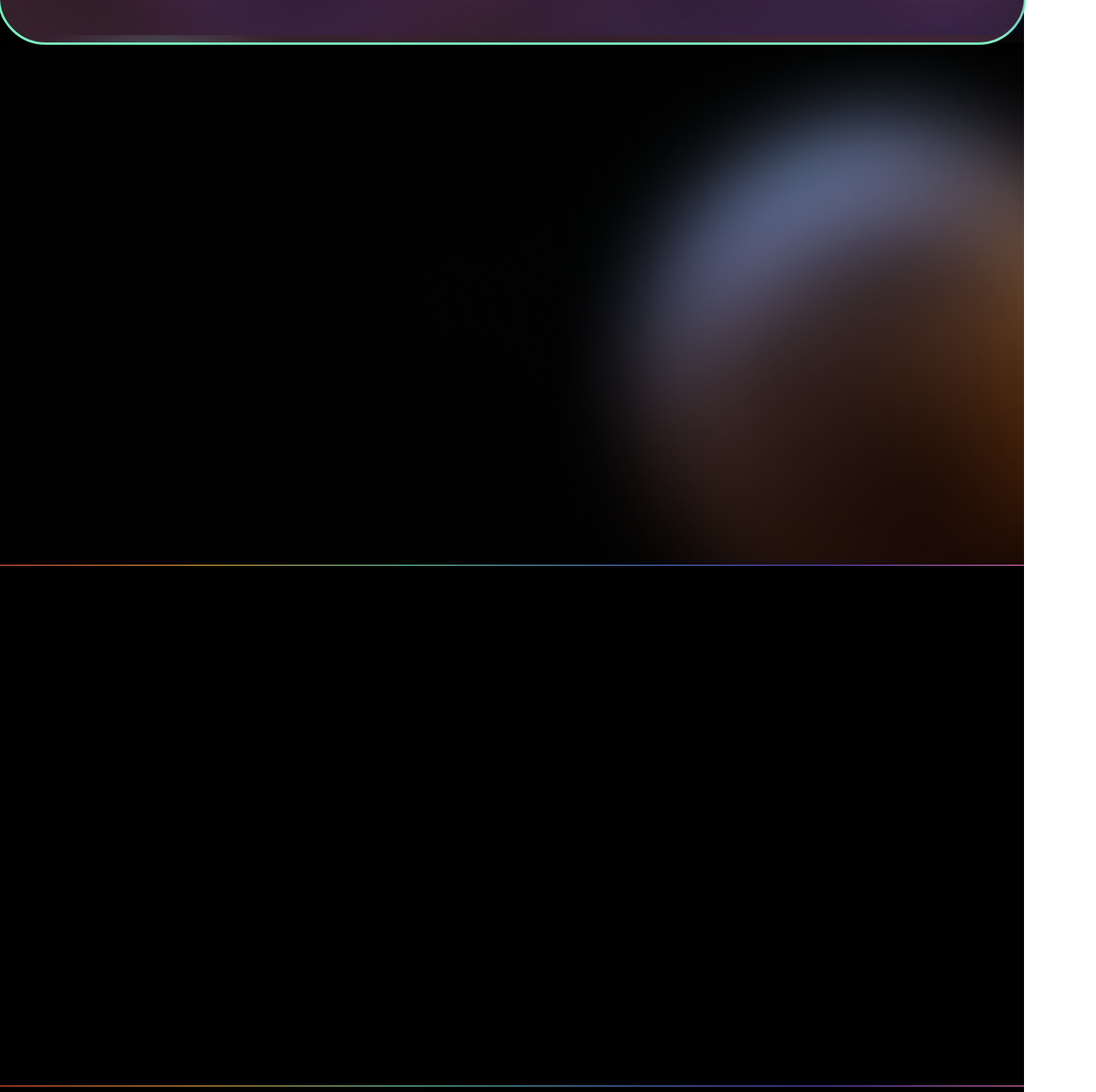
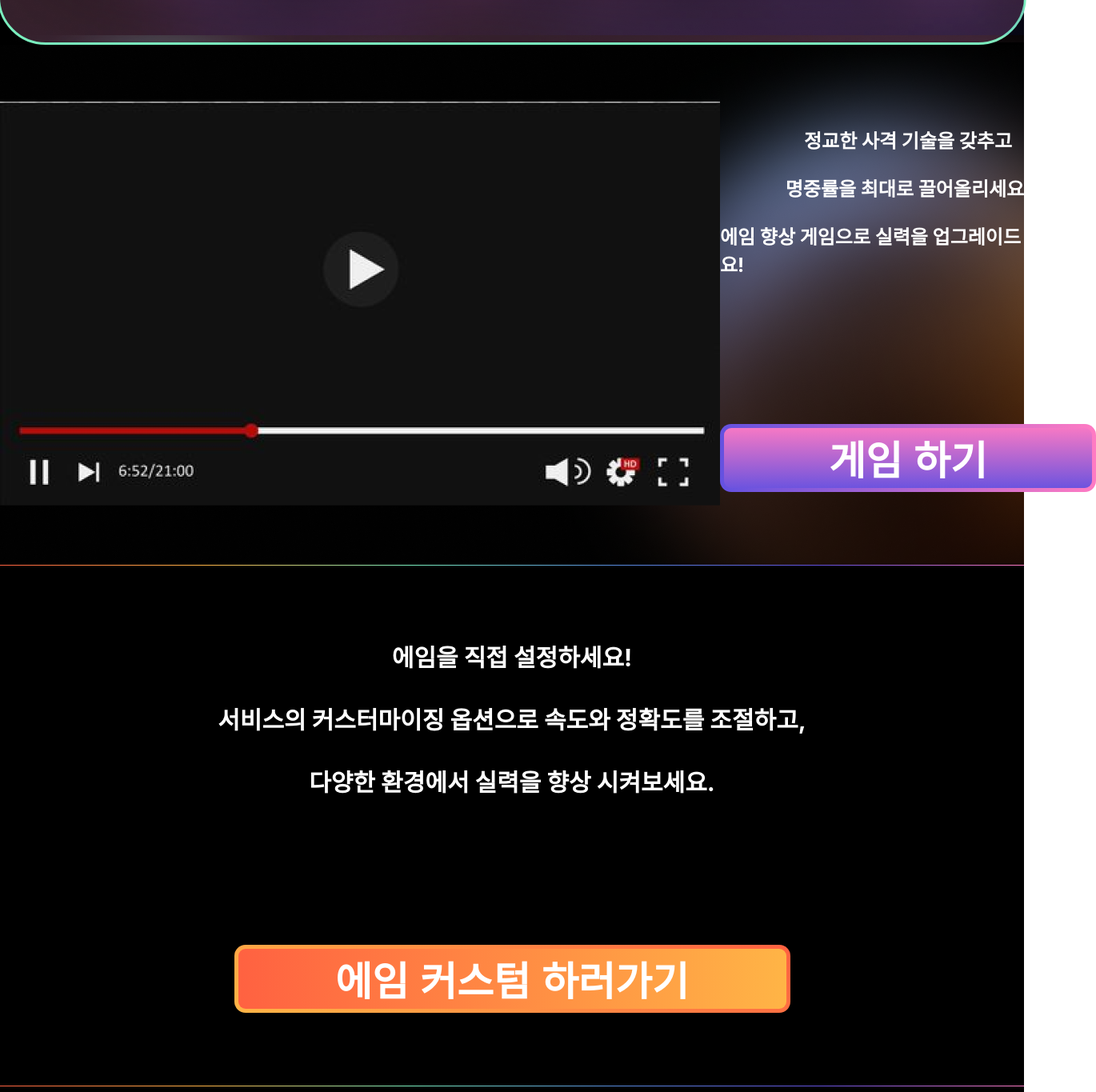
Before and after one commit to AimLab-Project/AimLab_Front, a React (Create React App) app: page / in a window 1280 px wide. Shown: the part 1400-2765 px from the top of the page at 80% size, 1370 px wide, since content can reach past the window. Built offline with nearby package versions, Linux system fonts and the light colour scheme.

Commit message:
🌈feat : main page

```diff
--- a/src/components/templates/ExplanationTemplate/ExplanationTemplate.tsx
+++ b/src/components/templates/ExplanationTemplate/ExplanationTemplate.tsx
@@ -1,19 +1,49 @@
+import Button from 'components/ui/atoms/Button/Button';
+
 import React from 'react';
 import styled from 'styled-components';
 import theme from 'styles/theme';
 import BG from '../../../assets/image/BG/explanation_BG.png';
+import Youtube from '../../../assets/image/item/Youtube.png';
 
 const ExplanationTemplate = () => {
 	return (
 		<Container>
 			<Header>
-				<div></div>
-				<div>
-					<div></div>
-					<div></div>
+				<div style={{ width: '900px' }}>
+					<img src={Youtube} alt="youtube" />
 				</div>
+				<HeaderContent>
+					<HeaderText>
+						<span>정교한 사격 기술을 갖추고</span>
+						<span>명중률을 최대로 끌어올리세요.</span>
+						<span>에임 향상 게임으로 실력을 업그레이드 해보세요!</span>
+					</HeaderText>
+					<Button
+						size="xlarge"
+						variant="secondary"
+						border="secondary"
+						label="게임 하기"
+					/>
+				</HeaderContent>
 			</Header>
-			<Body></Body>
+			<Body>
+				<BodyContent>
+					<BodyText>
+						<span>에임을 직접 설정하세요!</span>
+						<span>
+							서비스의 커스터마이징 옵션으로 속도와 정확도를 조절하고,
+						</span>
+						<span>다양한 환경에서 실력을 향상 시켜보세요.</span>
+					</BodyText>
+					<Button
+						size="full"
+						label="에임 커스텀 하러가기"
+						variant="teriary"
+						border="teriary"
+					/>
+				</BodyContent>
+			</Body>
 		</Container>
 	);
 };
@@ -28,6 +58,9 @@ const Header = styled.div`
 	width: 100%;
 	height: 650px;
 	background-image: url(${BG});
+	display: flex;
+	justify-content: space-around;
+	align-items: center;
 `;
 const Body = styled.div`
 	width: 100%;
@@ -46,3 +79,45 @@ const Body = styled.div`
 	);
 	border-image-slice: 1;
 `;
+
+const BodyContent = styled.div`
+	width: 100%;
+	height: 100%;
+	display: flex;
+	flex-direction: column;
+	justify-content: space-around;
+	align-items: center;
+	color: #fff;
+`;
+const BodyText = styled.div`
+	display: flex;
+	flex-direction: column;
+
+	font-size: 30px;
+	font-weight: bold;
+	height: 200px;
+	justify-content: space-between;
+	align-items: center;
+`;
+
+const HeaderContent = styled.div`
+	display: flex;
+	flex-direction: column;
+
+	height: 100%;
+	justify-content: space-around;
+	align-items: center;
+	font-size: 24px;
+	font-weight: bold;
+`;
+
+const HeaderText = styled.div`
+	color: rgb(255, 255, 255);
+	display: flex;
+	flex-direction: column;
+	width: 100%;
+	height: 200px;
+	justify-content: flex-end;
+	align-items: center;
+	gap: 25px;
+`;
```
Also changed, not shown: src/assets/image/item/Youtube.png (added).
